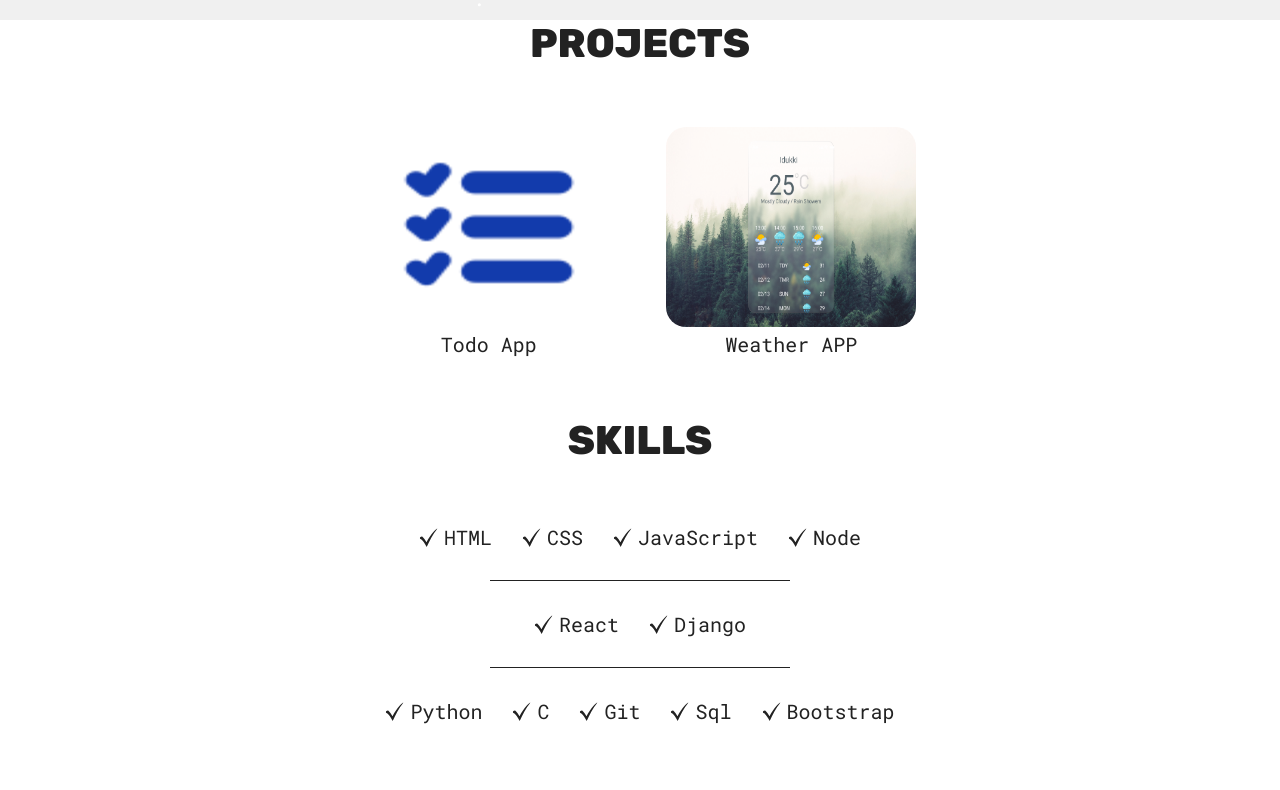
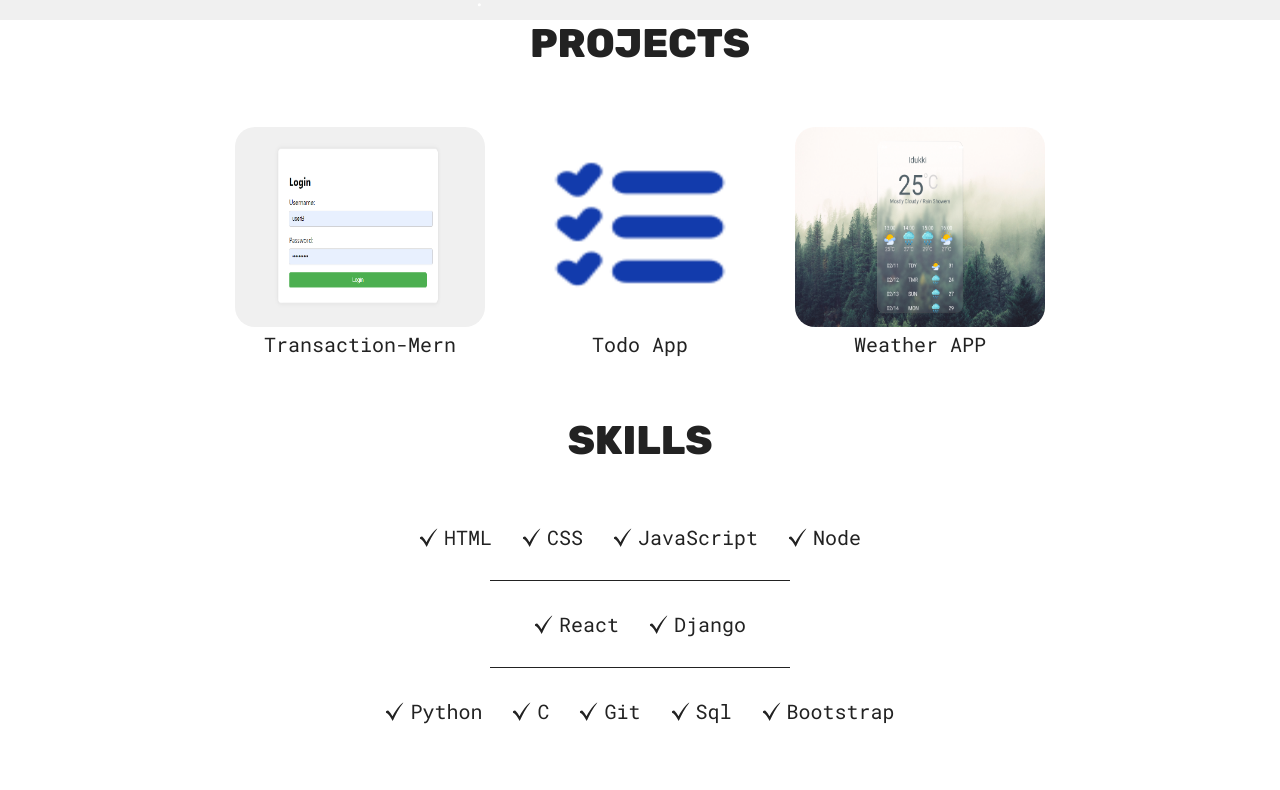
Before and after one commit to kiranjithhardeepp/perosnal_portfolio, a React (Vite) app: page / in a window 1280 px wide. Shown: the part 780-1570 px from the top of the page. Built offline with nearby package versions, Linux system fonts and the light colour scheme.

Commit message:
added transaction project

```diff
--- a/src/Sections/Projects/Projects.jsx
+++ b/src/Sections/Projects/Projects.jsx
@@ -1,6 +1,8 @@
 import styles from "./ProjectsStyles.module.css";
 import Todo from "../../assets/Todo.png";
 import weather from "../../assets/weatherapp.png";
+import Trans from "../../assets/Transaction.png";
+
 import ProjectCards from "../../Common/ProjectCards";
 
 function Projects() {
@@ -8,6 +10,11 @@ function Projects() {
     <section id="projects" className={styles.container}>
       <h1 className="sectionTitle">Projects</h1>
       <div className={styles.projectsContainer}>
+        <ProjectCards
+          src={Trans}
+          p="Transaction-Mern"
+          link="https://frontent-log-mern.onrender.com/"
+        />
         <ProjectCards
           src={Todo}
           p="Todo App"
```
Also changed, not shown: src/assets/Transaction.png (added).
